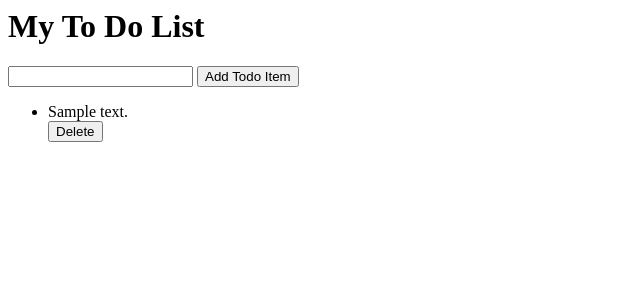
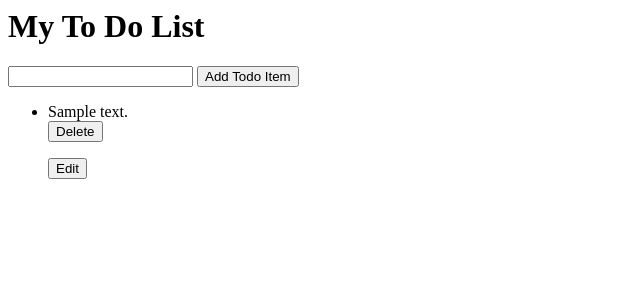
Before and after one commit to amahlawat/to-do-app--django, a Django app: template templates/todolist.html in a window 1280 px wide. Shown: the top 300 px of the page, without its empty margins (0-640 px from the left). Run offline with Django 3.2, Linux system fonts and the light colour scheme; the template is opened without the code that fills it: most values are stand-ins (such as "Sample title", 1, 10 or a date in 2020).

Commit message:
Feat: added edit btn

```diff
--- a/templates/todolist.html
+++ b/templates/todolist.html
@@ -12,5 +12,8 @@
     <form action="/deleteTodoItem/{{i.id}}/" method="post">{% csrf_token %}
         <input type="submit" value="Delete">
     </form>
+    <form action="/editTodoItem/{{i.id}}/" method="post">{% csrf_token %}
+        <input type="submit" value="Edit">
+    </form>
     {% endfor %}
 </ul>
```
